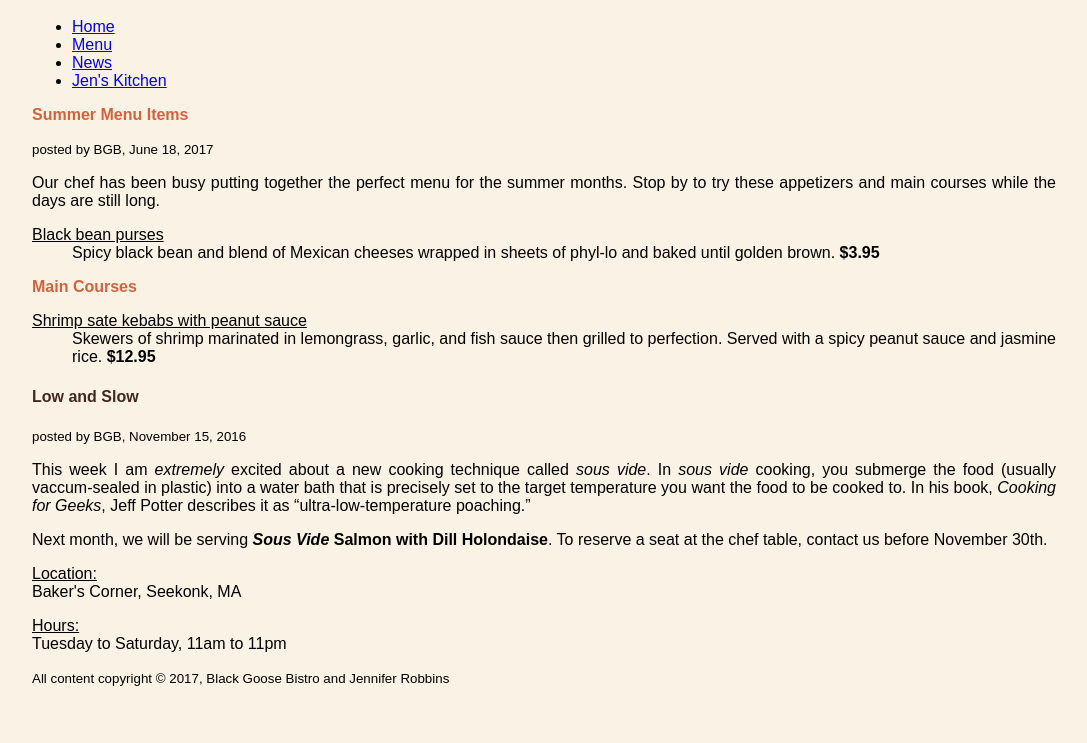
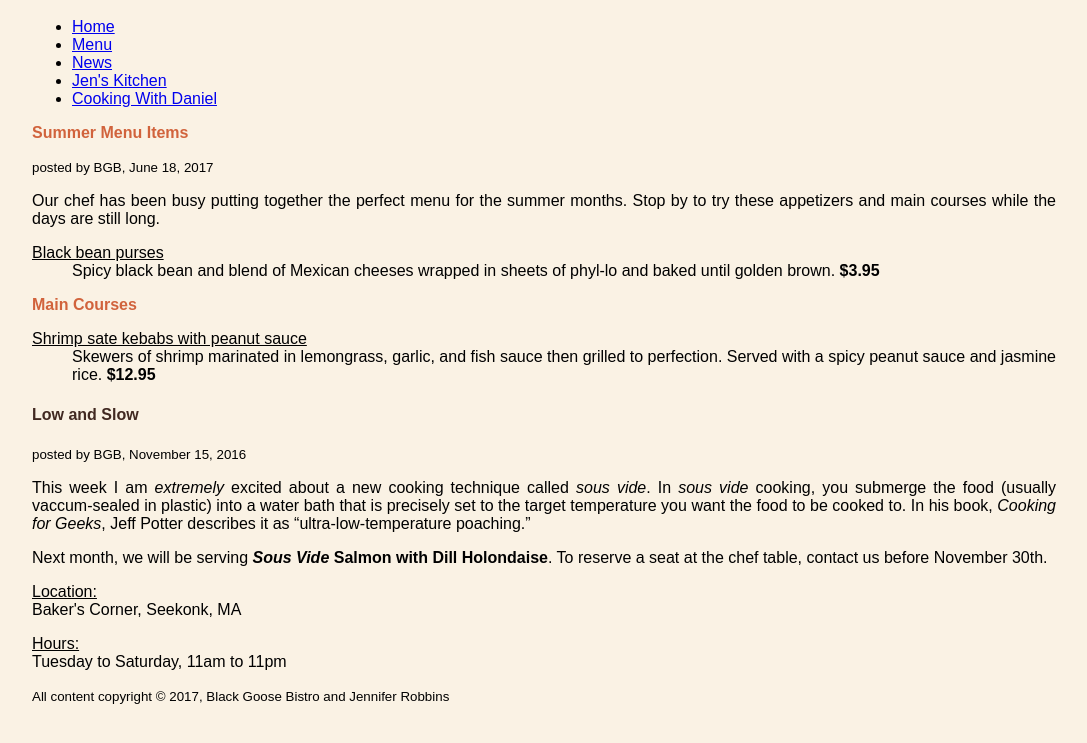
Before and after one commit to ellojellos/fid, a plain HTML site: page bistro/bg-news.html in a window 1280 px wide. Shown: the part 51-794 px from the top of the page, without its empty margins (96-1183 px from the left). Drawn offline with Linux system fonts and the light colour scheme.

Commit message:
Update bg-news.html

```diff
--- a/bistro/bg-news.html
+++ b/bistro/bg-news.html
@@ -53,6 +53,7 @@
         <li><a href="menu.html">Menu</a></li>
         <li><a href="bg-news.html">News</a></li>
         <li><a href="jenskitchen/jenskitchen.html">Jen's Kitchen</a></li>
+        <li><a href="cooking.html">Cooking With Daniel</a></li>
     </ul>
 </nav>
 </header><article> <header>
```
